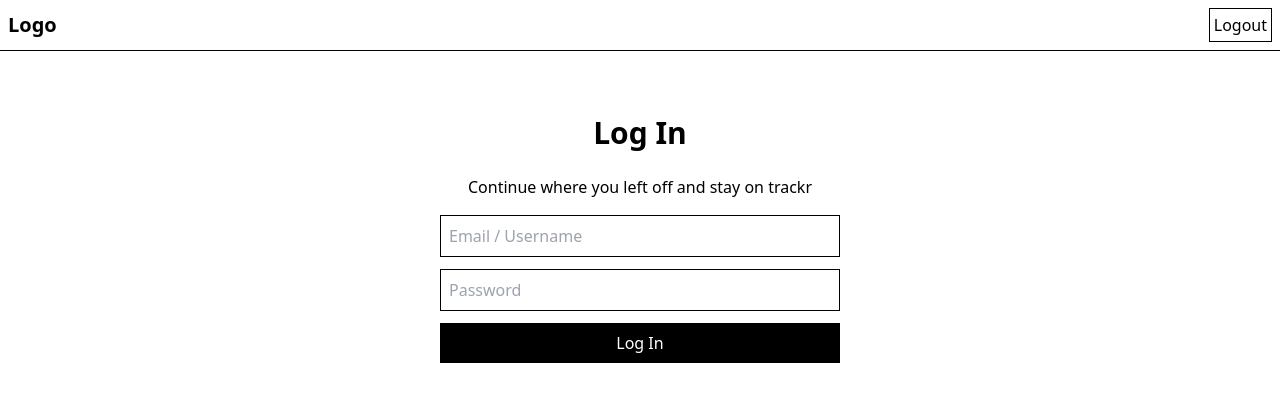
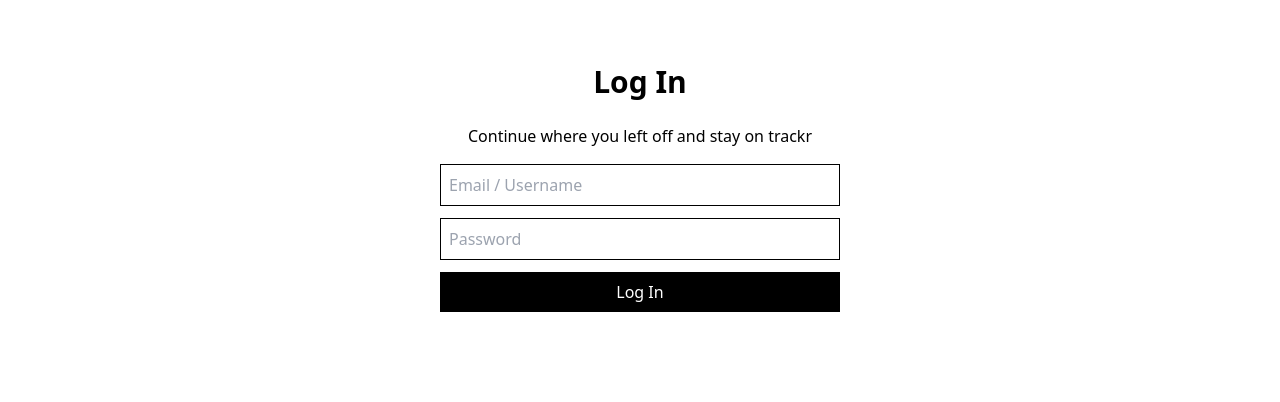
Before and after one commit to kanzoonrekza/trackr-app, a React (Vite) app: page /login in a window 1280 px wide. Shown: the top 402 px of the page. Built offline with nearby package versions, Linux system fonts and the light colour scheme.

Commit message:
remove main layout from signup and login pages

```diff
--- a/src/routes/login.lazy.tsx
+++ b/src/routes/login.lazy.tsx
@@ -1,5 +1,4 @@
 import { createLazyFileRoute } from "@tanstack/react-router";
-import MainLayout from "../layout/main-layout";
 import { FormEvent } from "react";
 
 export const Route = createLazyFileRoute("/login")({
@@ -13,7 +12,6 @@ export default function Login() {
   };
 
   return (
-    <MainLayout>
       <div className="bg-white max-w-md mx-auto p-6 mt-10">
         <h2 className="text-center text-3xl font-semibold">Log In</h2>
         <p className="text-center mt-6">
@@ -39,6 +37,5 @@ export default function Login() {
           </button>
         </form>
       </div>
-    </MainLayout>
   );
 }
--- a/src/routes/signup.lazy.tsx
+++ b/src/routes/signup.lazy.tsx
@@ -1,5 +1,4 @@
 import { createLazyFileRoute } from "@tanstack/react-router";
-import MainLayout from "../layout/main-layout";
 import { FormEvent } from "react";
 
 export const Route = createLazyFileRoute("/signup")({
@@ -12,7 +11,6 @@ export default function Signup() {
         console.log("Signup");
     };
     return (
-        <MainLayout>
             <div className="bg-white max-w-md mx-auto p-6 mt-10">
                 <h2 className="text-center text-3xl font-semibold">Sign Up</h2>
                 <p className="text-center mt-6">
@@ -36,6 +34,5 @@ export default function Signup() {
                     <button className="mt-3 w-full p-2 text-white bg-black">Sign Up</button>
                 </form>
             </div>
-        </MainLayout>
     );
 }
```
